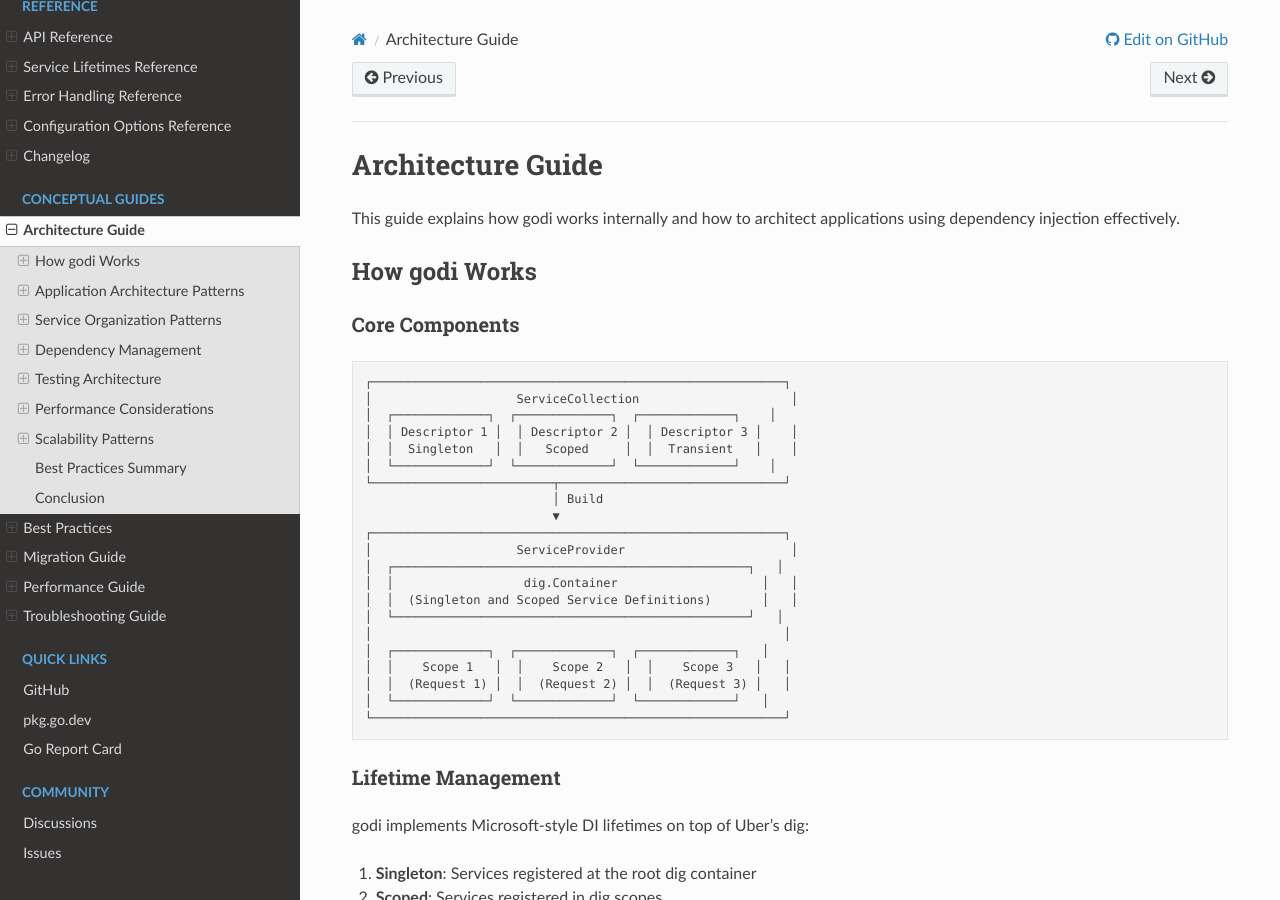
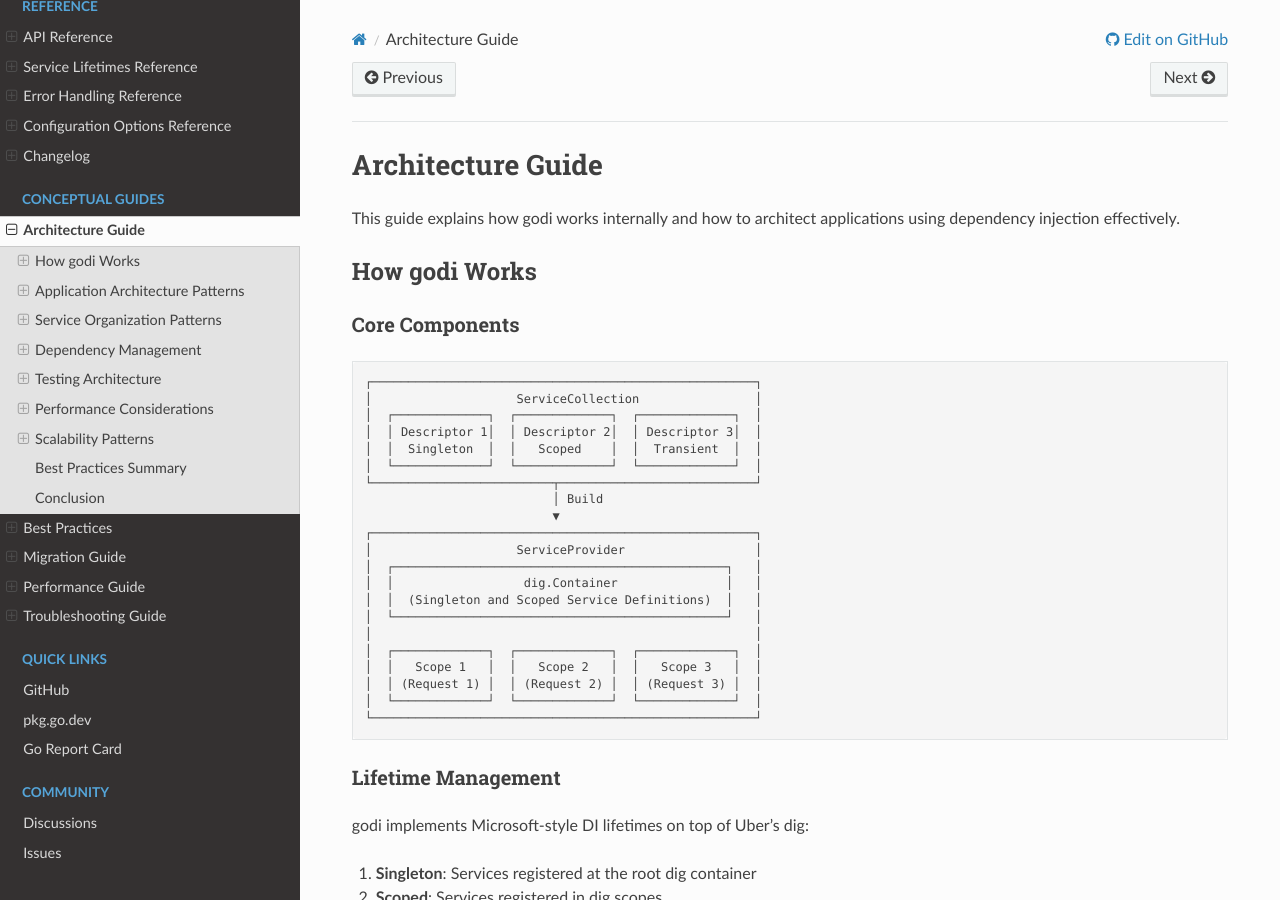
Before and after one commit to junioryono/godi, a Sphinx documentation site: the page built from docs/guides/architecture.md, in a window 1280 px wide and 900 px high. Built offline with Sphinx 7.4.7 and the Read the Docs theme 3.1.0, drawn with Linux system fonts in a browser that asks for light colours; some of the changed text lies outside the part shown.

Commit message:
fixed docs typos

````diff
--- a/docs/guides/architecture.md
+++ b/docs/guides/architecture.md
@@ -7,27 +7,27 @@ This guide explains how godi works internally and how to architect applications
 ### Core Components
 
 ```
-┌─────────────────────────────────────────────────────────┐
-│                    ServiceCollection                     │
-│  ┌─────────────┐  ┌─────────────┐  ┌─────────────┐    │
-│  │ Descriptor 1 │  │ Descriptor 2 │  │ Descriptor 3 │    │
-│  │  Singleton   │  │   Scoped     │  │  Transient   │    │
-│  └─────────────┘  └─────────────┘  └─────────────┘    │
-└─────────────────────────┬───────────────────────────────┘
+┌─────────────────────────────────────────────────────┐
+│                    ServiceCollection                │
+│  ┌─────────────┐  ┌─────────────┐  ┌─────────────┐  │
+│  │ Descriptor 1│  │ Descriptor 2│  │ Descriptor 3│  │
+│  │  Singleton  │  │   Scoped    │  │  Transient  │  │
+│  └─────────────┘  └─────────────┘  └─────────────┘  │
+└─────────────────────────┬───────────────────────────┘
                           │ Build
                           ▼
-┌─────────────────────────────────────────────────────────┐
-│                    ServiceProvider                       │
-│  ┌─────────────────────────────────────────────────┐   │
-│  │                  dig.Container                    │   │
-│  │  (Singleton and Scoped Service Definitions)       │   │
-│  └─────────────────────────────────────────────────┘   │
-│                                                         │
-│  ┌─────────────┐  ┌─────────────┐  ┌─────────────┐   │
-│  │    Scope 1   │  │    Scope 2   │  │    Scope 3   │   │
-│  │  (Request 1) │  │  (Request 2) │  │  (Request 3) │   │
-│  └─────────────┘  └─────────────┘  └─────────────┘   │
-└─────────────────────────────────────────────────────────┘
+┌─────────────────────────────────────────────────────┐
+│                    ServiceProvider                  │
+│  ┌──────────────────────────────────────────────┐   │
+│  │                  dig.Container               │   │
+│  │  (Singleton and Scoped Service Definitions)  │   │
+│  └──────────────────────────────────────────────┘   │
+│                                                     │
+│  ┌─────────────┐  ┌─────────────┐  ┌─────────────┐  │
+│  │   Scope 1   │  │   Scope 2   │  │   Scope 3   │  │
+│  │ (Request 1) │  │ (Request 2) │  │ (Request 3) │  │
+│  └─────────────┘  └─────────────┘  └─────────────┘  │
+└─────────────────────────────────────────────────────┘
 ```
 
 ### Lifetime Management
@@ -59,17 +59,17 @@ godi implements Microsoft-style DI lifetimes on top of Uber's dig:
 
 ```
 ┌─────────────────────────────────────────────┐
-│              Presentation Layer              │
+│              Presentation Layer             │
 │         (HTTP Handlers, CLI, gRPC)          │
 ├─────────────────────────────────────────────┤
-│             Application Layer                │
+│             Application Layer               │
 │        (Use Cases, Business Logic)          │
 ├─────────────────────────────────────────────┤
-│               Domain Layer                   │
+│               Domain Layer                  │
 │        (Entities, Domain Services)          │
 ├─────────────────────────────────────────────┤
-│           Infrastructure Layer               │
-│     (Repositories, External Services)        │
+│           Infrastructure Layer              │
+│     (Repositories, External Services)       │
 └─────────────────────────────────────────────┘
 ```
 
@@ -110,19 +110,19 @@ var PresentationModule = godi.Module("presentation",
 
 ```
            ┌─────────────────┐
-           │   HTTP Adapter   │
+           │  HTTP Adapter   │
            └────────┬────────┘
                     │
 ┌──────────────┐    ▼    ┌──────────────┐
-│ gRPC Adapter │◄────────►│     Core     │
+│ gRPC Adapter │◄───────►│     Core     │
 └──────────────┘         │   Business   │
                          │    Logic     │
 ┌──────────────┐         │              │
-│  CLI Adapter │◄────────►│   (Ports)    │
+│  CLI Adapter │◄───────►│   (Ports)    │
 └──────────────┘         └──────┬───────┘
                                 │
-           ┌────────────────────┴────────┐
-           │                             │
+           ┌────────────────────┴───────┐
+           │                            │
     ┌──────▼──────┐            ┌────────▼────────┐
     │  Database   │            │ Message Queue   │
     │   Adapter   │            │    Adapter      │
@@ -288,7 +288,7 @@ func NewUserService(
 ```
 ┌─────────────┐
 │   Handler   │ ──depends on──> UserService interface
-└─────────────┘                         ▲
+└─────────────┘                        ▲
                                        │
 ┌─────────────┐                        │
 │ UserService │ ────implements─────────┘
````
